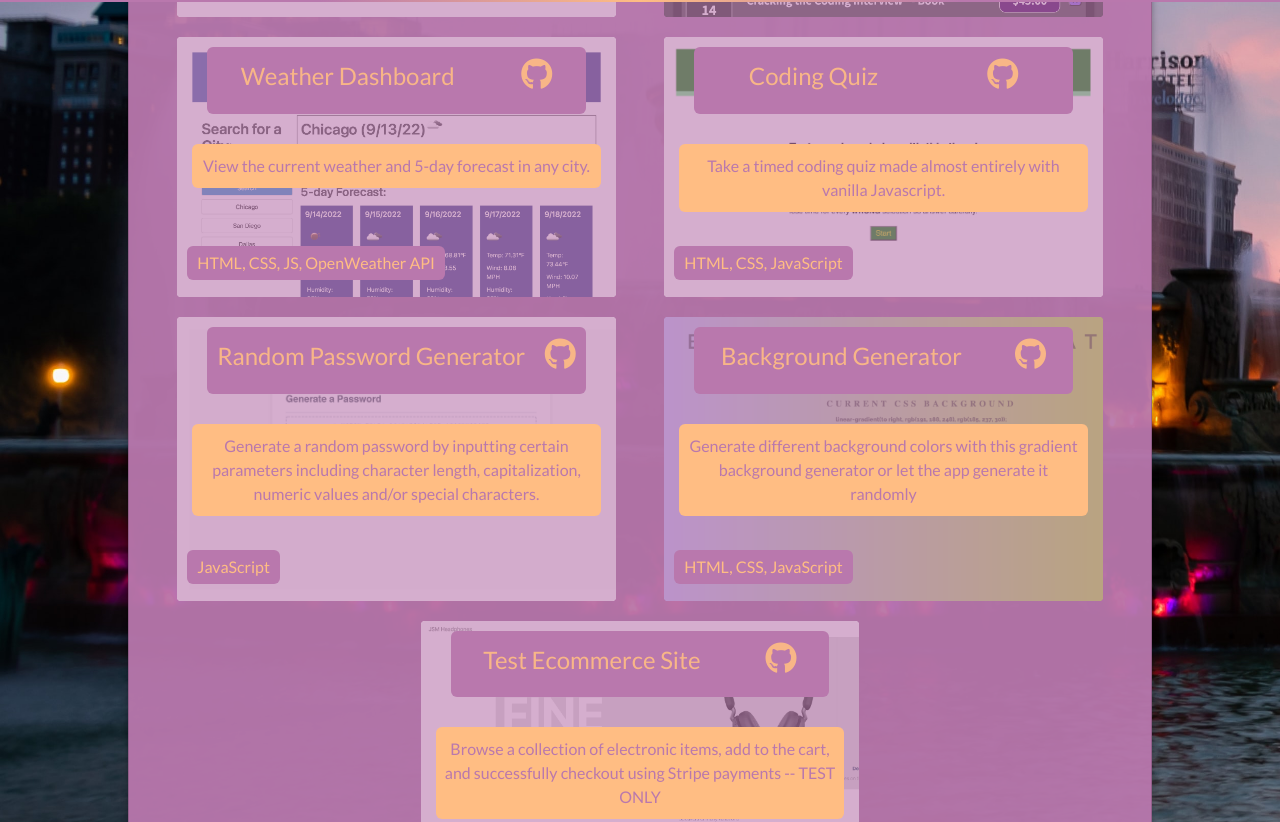
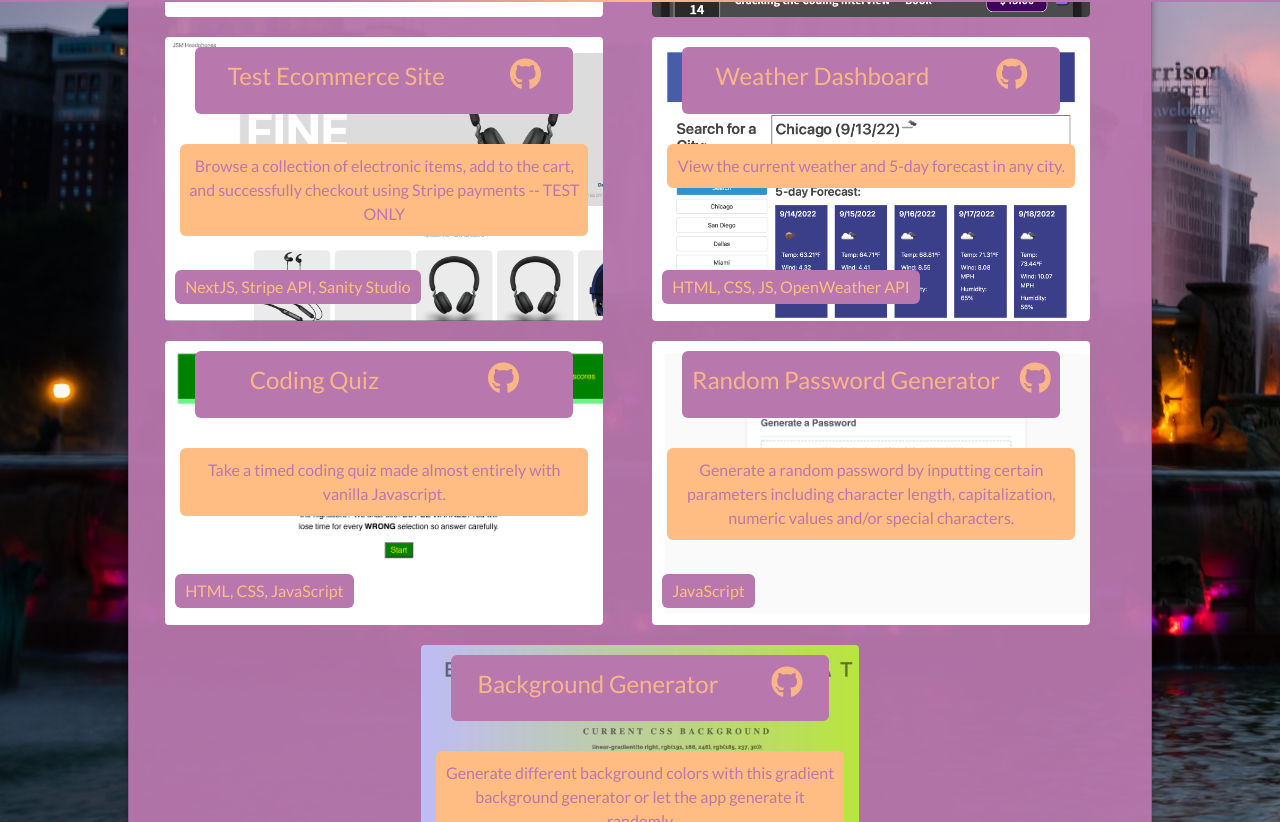
Before and after one commit to mbronstein1/My-Portfolio, a React (Create React App) app: page /#/portfolio in a window 1280 px wide. Shown: the part 798-1620 px from the top of the page. Built offline with nearby package versions, Linux system fonts and the light colour scheme.

Commit message:
fixed link and added hover effects on portfolio projects

```diff
--- a/src/components/Projects/ProjectDesc.css
+++ b/src/components/Projects/ProjectDesc.css
@@ -9,4 +9,5 @@
   color: rgb(185, 120, 173);
   padding: 10px 0;
   margin: 5px;
+  user-select: none;
 }
--- a/src/components/Projects/Projects.css
+++ b/src/components/Projects/Projects.css
@@ -1,8 +1,6 @@
 .projects {
   background-size: cover;
   background-repeat: no-repeat;
-  box-shadow: inset 0 0 0 1000px rgba(185, 120, 173, 0.6);
-  border: solid 3px var(--main);
   transition: 0.3s;
   width: 45%;
   margin: 10px 0;
@@ -23,7 +21,9 @@
 }
 
 .projects:hover {
-  box-shadow: inset 0 0 0 1000px rgba(255, 255, 255, 0.2);
+  box-shadow: 0 0 50px rgb(255, 189, 131), inset 0 0 0 1000px rgba(255, 255, 255, 0.3);
+  -webkit-box-shadow: 0 0 50px rgb(255, 189, 131), inset 0 0 0 1000px rgba(255, 255, 255, 0.3);
+  -moz-box-shadow: 0 0 50px rgb(255, 189, 131), inset 0 0 0 1000px rgba(255, 255, 255, 0.3);
 }
 
 .text-container {
@@ -53,6 +53,7 @@
   bottom: 1px;
   max-width: 90%;
   border-radius: 6px;
+  user-select: none;
 }
 
 @media screen and (max-width: 820px) {
--- a/src/components/Projects/Projects.js
+++ b/src/components/Projects/Projects.js
@@ -46,11 +46,20 @@ export default function Projects() {
       type: 'ReactJS',
       img: expenseTracker,
       description: 'Add expenses by date and track them by comparing with a sleek chart.',
-      liveLink: 'mbronstein1.github.io/expense-tracker/',
+      liveLink: 'https://mbronstein1.github.io/expense-tracker/',
       gitHubLink: 'https://github.com/mbronstein1/expense-tracker',
     },
     {
       id: 5,
+      title: 'Test Ecommerce Site',
+      type: 'NextJS, Stripe API, Sanity Studio',
+      img: testEcommerceSite,
+      description: 'Browse a collection of electronic items, add to the cart, and successfully checkout using Stripe payments -- TEST ONLY',
+      liveLink: 'https://e-commerce-sample-site.vercel.app/',
+      gitHubLink: 'https://github.com/mbronstein1/e-commerce-sample-site',
+    },
+    {
+      id: 6,
       title: 'Weather Dashboard',
       type: 'HTML, CSS, JS, OpenWeather API',
       img: weatherDashboard,
@@ -59,7 +68,7 @@ export default function Projects() {
       gitHubLink: 'https://github.com/mbronstein1/Weather-Dashboard',
     },
     {
-      id: 6,
+      id: 7,
       title: 'Coding Quiz',
       type: 'HTML, CSS, JavaScript',
       img: codingQuiz,
@@ -68,7 +77,7 @@ export default function Projects() {
       gitHubLink: 'https://github.com/mbronstein1/Code-Quiz',
     },
     {
-      id: 7,
+      id: 8,
       title: 'Random Password Generator',
       type: 'JavaScript',
       img: passwordGenerator,
@@ -77,7 +86,7 @@ export default function Projects() {
       gitHubLink: 'https://github.com/mbronstein1/Random-Password-Generator',
     },
     {
-      id: 8,
+      id: 9,
       title: 'Background Generator',
       type: 'HTML, CSS, JavaScript',
       img: backgroundGenerator,
@@ -85,20 +94,13 @@ export default function Projects() {
       liveLink: 'https://background-generator-1.vercel.app/',
       gitHubLink: 'https://github.com/mbronstein1/background-generator-1',
     },
-    {
-      id: 9,
-      title: 'Test Ecommerce Site',
-      type: 'NextJS, Stripe API, Sanity Studio',
-      img: testEcommerceSite,
-      description: 'Browse a collection of electronic items, add to the cart, and successfully checkout using Stripe payments -- TEST ONLY',
-      liveLink: 'https://e-commerce-sample-site.vercel.app/',
-      gitHubLink: 'https://github.com/mbronstein1/e-commerce-sample-site',
-    },
   ];
   return (
     <div className='d-flex justify-content-around flex-wrap'>
       {projectData.map(project => {
         return (
+          <>
+            <div className='overlay'></div>
             <div
               className='projects'
               style={{ backgroundImage: `url(${project.img})` }}
@@ -122,6 +124,7 @@ export default function Projects() {
                 <p className='project-type-text'>{project.type}</p>
               </div>
             </div>
+          </>
         );
       })}
     </div>
```
Lines whose indentation alone changed are shown as unchanged.
